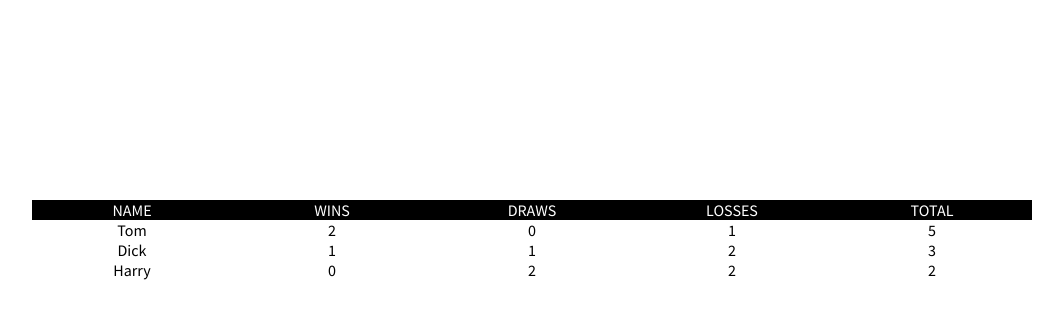
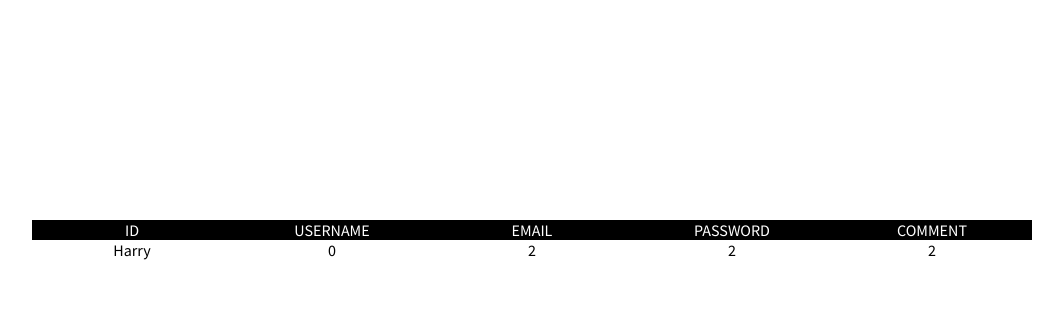
Before and after one commit to Teja01-coder/IBM-Project-42512-1660666213, a Flask app: page /success in a window 1280 px wide. Shown: the part 160-479 px from the top of the page, without its empty margins (108-1171 px from the left). Run offline with Flask 2, Linux system fonts and the light colour scheme.

Commit message:
Added Flask, Jinja2 and Static Files Configuration @L @Assignment On -- Sept,17-2022

```diff
--- a/app.py
+++ b/app.py
@@ -6,8 +6,7 @@ from flask import Flask, request, render_template, url_for, redirect
 app = Flask(__name__, static_url_path='/static')
 
 formDataList = []
-formData = {
-}
+
 
 @app.route("/success")
 def FormData():
@@ -21,12 +20,12 @@ def Index():
         email = request.form["email"]
         password = request.form["password"]
         comment = request.form["comment"]
-        formData.update({
+        formData = {
             "username" : username,
             "email" : email,
             "password" : password,
             "comment" : comment
-        })
+        }
         formDataList.append(formData)
         return redirect(url_for('FormData'))
     else:
--- a/templates/success.html
+++ b/templates/success.html
@@ -4,34 +4,29 @@
     <meta charset="UTF-8">
     <meta http-equiv="X-UA-Compatible" content="IE=edge">
     <meta name="viewport" content="width=device-width, initial-scale=1.0">
-    <link rel="stylesheet" href="css/success_styles.css">
+    <link rel="stylesheet" href="/static/css/success_styles.css">
     <title>Success Page</title>
 </head>
 <body>
     <div class="container">
         <div class="table">
             <div class="table-header">
-                <div class="header__item"><a id="name" class="filter__link" href="#">Name</a></div>
-                <div class="header__item"><a id="wins" class="filter__link filter__link--number" href="#">Wins</a></div>
-                <div class="header__item"><a id="draws" class="filter__link filter__link--number" href="#">Draws</a></div>
-                <div class="header__item"><a id="losses" class="filter__link filter__link--number" href="#">Losses</a></div>
-                <div class="header__item"><a id="total" class="filter__link filter__link--number" href="#">Total</a></div>
+                <div class="header__item"><a id="name" class="filter__link" href="#">Id</a></div>
+                <div class="header__item"><a id="wins" class="filter__link filter__link--number" href="#">Username</a></div>
+                <div class="header__item"><a id="draws" class="filter__link filter__link--number" href="#">Email</a></div>
+                <div class="header__item"><a id="losses" class="filter__link filter__link--number" href="#">Password</a></div>
+                <div class="header__item"><a id="total" class="filter__link filter__link--number" href="#">Comment</a></div>
             </div>
             <div class="table-content">
-                <div class="table-row">
-                    <div class="table-data">Tom</div>
-                    <div class="table-data">2</div>
-                    <div class="table-data">0</div>
-                    <div class="table-data">1</div>
-                    <div class="table-data">5</div>
-                </div>
-                <div class="table-row">
-                    <div class="table-data">Dick</div>
-                    <div class="table-data">1</div>
-                    <div class="table-data">1</div>
-                    <div class="table-data">2</div>
-                    <div class="table-data">3</div>
-                </div>
+                {% for data in (formDataFlask) %}
+                    <div class="table-row">
+                        <div class="table-data">{{ loop.index }}</div>
+                        <div class="table-data">{{ data.username }}</div>
+                        <div class="table-data">{{ data.email }}</div>
+                        <div class="table-data">{{ data.password }}</div>
+                        <div class="table-data">{{ data.comment }}</div>
+                    </div>
+                {% endfor %}
                 <div class="table-row">
                     <div class="table-data">Harry</div>
                     <div class="table-data">0</div>
```
